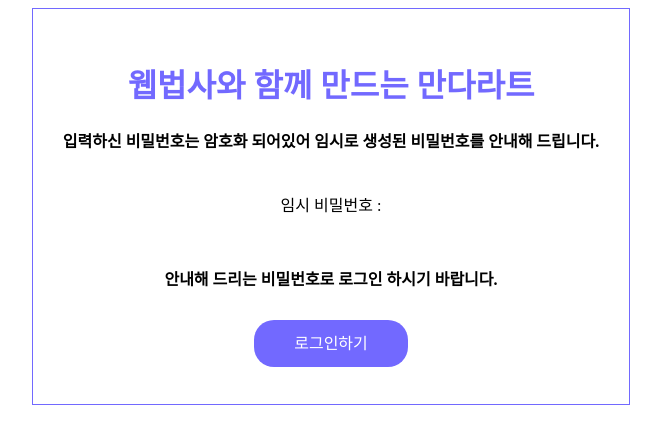
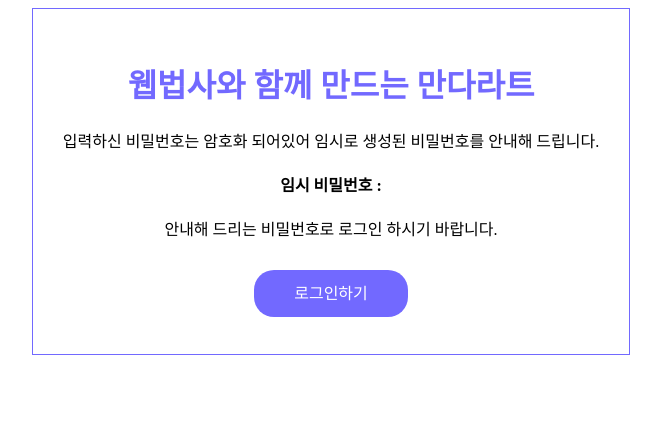
Before and after one commit to tein408/webmage, a Django app: template manda_project/manda_app/templates/email.html in a window 1280 px wide. Shown: the top 444 px of the page, without its empty margins (309-970 px from the left). Run offline with Django 4.2, Linux system fonts and the light colour scheme; the template is opened without the code that fills it, so the values that code supplies are empty; parts of the project's set-up code (start-up, migrations or seed data) failed here and were passed over.

Commit message:
Modify <강은하 : 네이버 메일도 스타일 적용되도록 수정>

```diff
--- a/manda_project/manda_app/templates/email.html
+++ b/manda_project/manda_app/templates/email.html
@@ -7,17 +7,10 @@
     <meta charset="UTF-8">
     <meta name="viewport" content="width=device-width, initial-scale=1.0">
     <title>임시 비밀번호 안내</title>
-    <style>
-        * {
-            box-sizing: border-box;
-        }
+</head>
 
-        h1 {
-            color: #7269FF;
-        }
-
-        .mail_container {
-            margin: 0 auto;
+<body>
+    <div class="mail_container" style="margin: 0 auto;
         border: 1px solid #7269FF;
         display: block;
         flex-direction: column !important;
@@ -25,49 +18,26 @@
         align-items: center;
         text-align: center;
         width: fit-content;
-            padding: 30px;
-        }
-
-        .label p {
-            font-weight: bolder;
-            margin-bottom: 40px;
-        }
-
-        .output {
-            margin-bottom: 50px;
-        }
-
-        a {
-            text-decoration: none;
+        padding: 30px;">
+        <h1 style="color: #7269FF;">웹법사와 함께 만드는 만다라트</h1>
+        <div class="label">
+            <p style="margin: 20px 0px;">입력하신 비밀번호는 암호화 되어있어 임시로 생성된 비밀번호를 안내해 드립니다.</p>
+        </div>
+        <div class="output" style="font-weight: bolder; margin: 20px 0px;">임시 비밀번호 : {{ message }}</div>
+        <div class="label">
+            <p style="margin-bottom: 30px 0px;">안내해 드리는 비밀번호로 로그인 하시기 바랍니다.</p>
+        </div>
+        <div class="loginBtn" style="display: block;
+        text-align: center;
+        align-items: center;
+        justify-content: center;
+        margin: 40px 0px 20px 0px;">
+            <a href="http://localhost:8000/swagger" style="text-decoration: none;
             color: #FFF !important;
 
             background-color: #7269FF;
             padding: 15px 40px 15px 40px;
-            border-radius: 20px;
-        }
-
-        .loginBtn {
-            display: block;
-            text-align: center;
-            align-items: center;
-            justify-content: center;
-            margin: 20px 0;
-        }
-    </style>
-</head>
-
-<body>
-    <div class="mail_container">
-        <h1>웹법사와 함께 만드는 만다라트</h1>
-        <div class="label">
-            <p>입력하신 비밀번호는 암호화 되어있어 임시로 생성된 비밀번호를 안내해 드립니다.</p>
-        </div>
-        <div class="output">임시 비밀번호 : {{ message }}</div>
-        <div class="label">
-            <p>안내해 드리는 비밀번호로 로그인 하시기 바랍니다.</p>
-        </div>
-        <div class="loginBtn">
-            <a href="http://localhost:8000/swagger" target="_blank">로그인하기</a>
+            border-radius: 20px;" target="_blank">로그인하기</a>
         </div>
     </div>
 </body>
```
Lines whose indentation alone changed are shown as unchanged.
